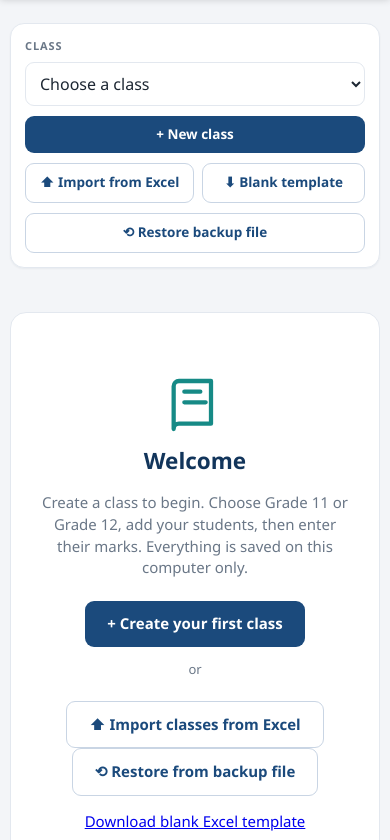
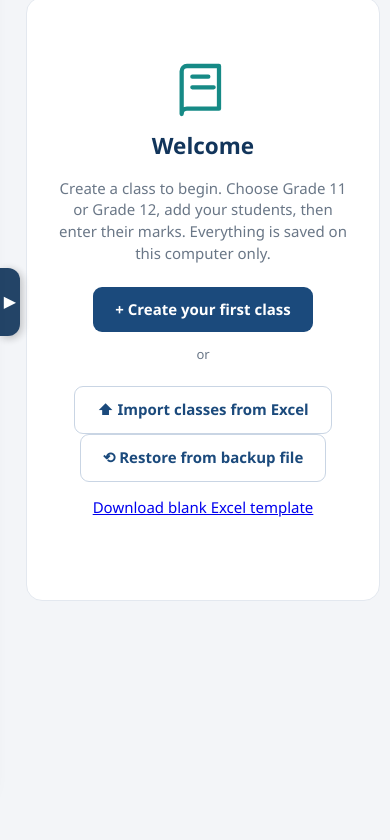
Before and after one commit to mr-ayman-english/mr-ayman, a plain HTML site: page index.html in a window 390 px wide. Shown: the part 53-893 px from the top of the page. After the commit the page ends 844 px from the top, so only its background shows below. Drawn offline with Linux system fonts and the light colour scheme.

Commit message:
Update index.html

```diff
--- a/index.html
+++ b/index.html
@@ -74,5 +74,7 @@ input,select,textarea{font-size:16px!important}
 .f.inl{display:flex;gap:10px;align-items:center}
 table.pv{font-size:12px;border-collapse:collapse;width:100%}table.pv th,table.pv td{border:1px solid var(--line);padding:3px 6px;text-align:center}table.pv td.l{text-align:left}
 .warn{color:#b45309;cursor:pointer;font-size:13px;margin:6px 0}
-header{transition:transform .25s ease}header.hide{transform:translateY(-100%);box-shadow:none}body.hh .side{top:12px}@media(max-width:700px){header{min-height:48px;padding-top:4px!important;padding-bottom:4px!important}header h1{font-size:15px!important;line-height:1.15}header .logo{transform:scale(.8)}#saved{font-size:11px!important;padding:5px 9px!important;max-width:42vw}}</style></head><body><header><div class="brand"><div class="logo"><svg viewBox="0 0 24 24" width="22" height="22" fill="none" stroke="#fff" stroke-width="2" stroke-linecap="round" stroke-linejoin="round"><path d="M4 19V5a2 2 0 0 1 2-2h12v16H6a2 2 0 0 0-2 2z"/><path d="M8 7h6M8 11h8"/></svg></div><h1>Continuous Assessment<small>English · Grades 11-12 · Core</small></h1></div><span id="saved">Saved on this device only</span></header><div id="app"></div>
-<script>(function(){var N=6;Promise.all(Array.from({length:N},function(_,i){return fetch("v10-"+(i+1)+".txt").then(function(r){return r.text()})})).then(function(a){var b=atob(a.join("")),u=new Uint8Array(b.length);for(var i=0;i<b.length;i++)u[i]=b.charCodeAt(i);return new Response(new Blob([u]).stream().pipeThrough(new DecompressionStream("gzip"))).text()}).then(function(t){var s=document.createElement("script");s.text=t;document.body.appendChild(s)}).catch(function(e){document.body.insertAdjacentHTML("afterbegin","<p style=padding:16px>Could not load app: "+e+"</p>")})})();</script><script>if("serviceWorker" in navigator)navigator.serviceWorker.register("sw.js").catch(function(){});</script></body></html>
+header{transition:transform .25s ease}header.hide{transform:translateY(-100%);box-shadow:none}body.hh .side{top:12px}@media(max-width:700px){header{min-height:48px;padding-top:4px!important;padding-bottom:4px!important}header h1{font-size:15px!important;line-height:1.15}header .logo{transform:scale(.8)}#saved{font-size:11px!important;padding:5px 9px!important;max-width:42vw}}.dh,.ht,.scrim{display:none}.verl{display:none}
+@media(max-width:900px){.side{position:fixed!important;left:0;top:0;bottom:0;width:min(88vw,340px);max-height:none!important;transform:translateX(-106%);transition:transform .25s ease;z-index:25;overflow:auto;background:#eef1f6;padding:12px;box-shadow:4px 0 18px #0004;margin:0!important;-webkit-overflow-scrolling:touch}body.dopen .side{transform:none}.side .list{max-height:48vh!important}.scrim{display:none;position:fixed;inset:0;background:#0b1b2e66;z-index:24}body.dopen .scrim{display:block}.dh{display:flex;position:fixed;left:0;top:38%;width:20px;height:68px;align-items:center;justify-content:center;background:var(--navy);color:#fff;border:0;border-radius:0 12px 12px 0;z-index:23;font-size:16px;box-shadow:2px 2px 8px #0004;opacity:.92}body.dopen .dh{left:min(88vw,340px);z-index:26}.ht{display:flex;position:fixed;left:50%;transform:translateX(-50%);top:0;width:56px;height:20px;align-items:center;justify-content:center;background:var(--navy);color:#fff;border:0;border-radius:0 0 12px 12px;z-index:22;font-size:13px;opacity:.92}body:not(.hoff) .ht{top:48px}body.hoff header{display:none}.verl{font-size:11px;color:var(--muted);text-align:center;padding:4px}.side .row2{flex-wrap:wrap}.side .btn{white-space:normal;padding:10px 6px;font-size:13px}#app{padding-left:26px!important}}
+</style></head><body><header><div class="brand"><div class="logo"><svg viewBox="0 0 24 24" width="22" height="22" fill="none" stroke="#fff" stroke-width="2" stroke-linecap="round" stroke-linejoin="round"><path d="M4 19V5a2 2 0 0 1 2-2h12v16H6a2 2 0 0 0-2 2z"/><path d="M8 7h6M8 11h8"/></svg></div><h1>Continuous Assessment<small>English · Grades 11-12 · Core</small></h1></div><span id="saved">Saved on this device only</span></header><div id="app"></div>
+<script>(function(){var N=6;Promise.all(Array.from({length:N},function(_,i){return fetch("v11-"+(i+1)+".txt").then(function(r){return r.text()})})).then(function(a){var b=atob(a.join("")),u=new Uint8Array(b.length);for(var i=0;i<b.length;i++)u[i]=b.charCodeAt(i);return new Response(new Blob([u]).stream().pipeThrough(new DecompressionStream("gzip"))).text()}).then(function(t){var s=document.createElement("script");s.text=t;document.body.appendChild(s)}).catch(function(e){document.body.insertAdjacentHTML("afterbegin","<p style=padding:16px>Could not load app: "+e+"</p>")})})();</script><script>if("serviceWorker" in navigator)navigator.serviceWorker.register("sw.js").catch(function(){});</script></body></html>
```
